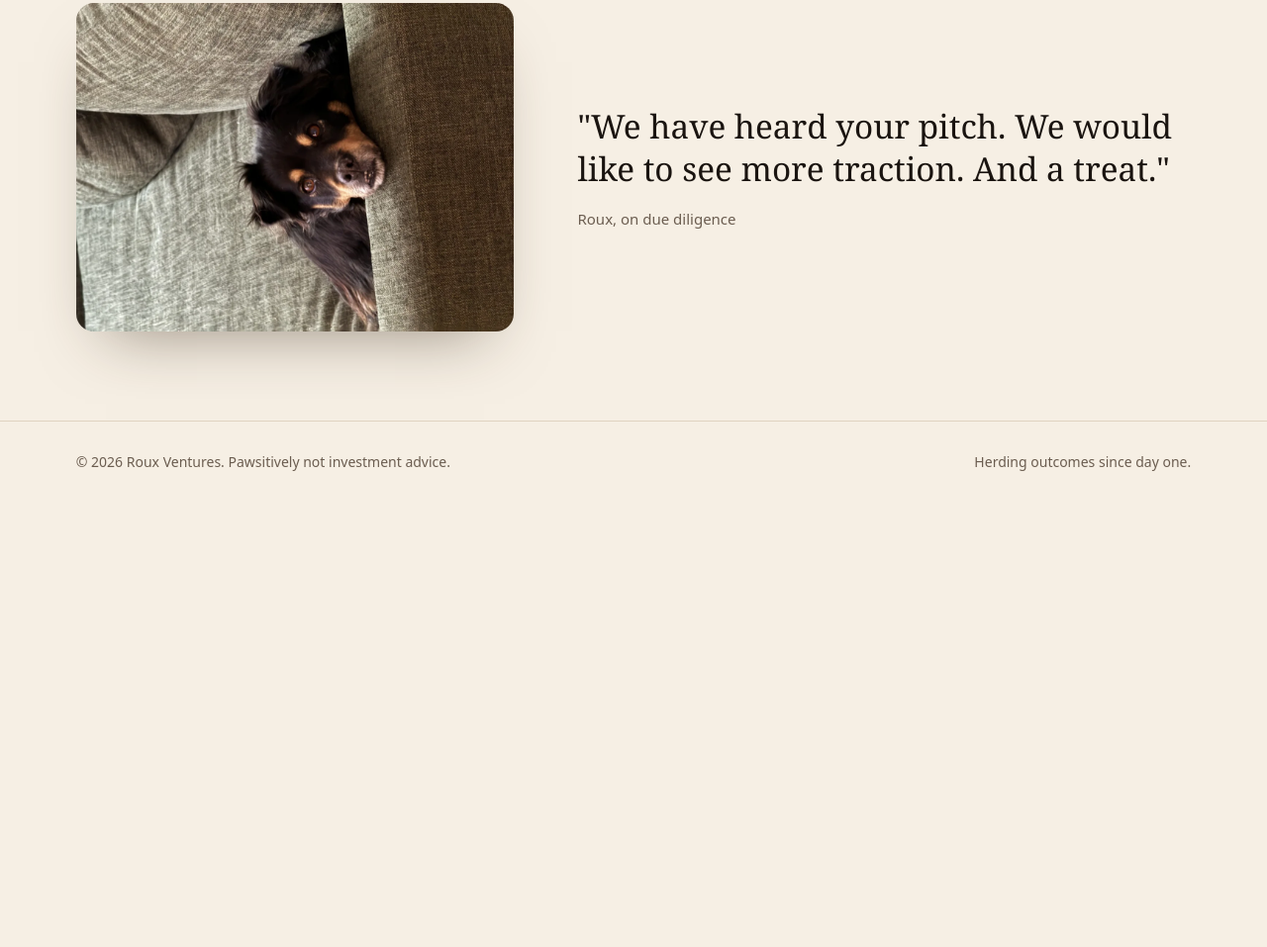
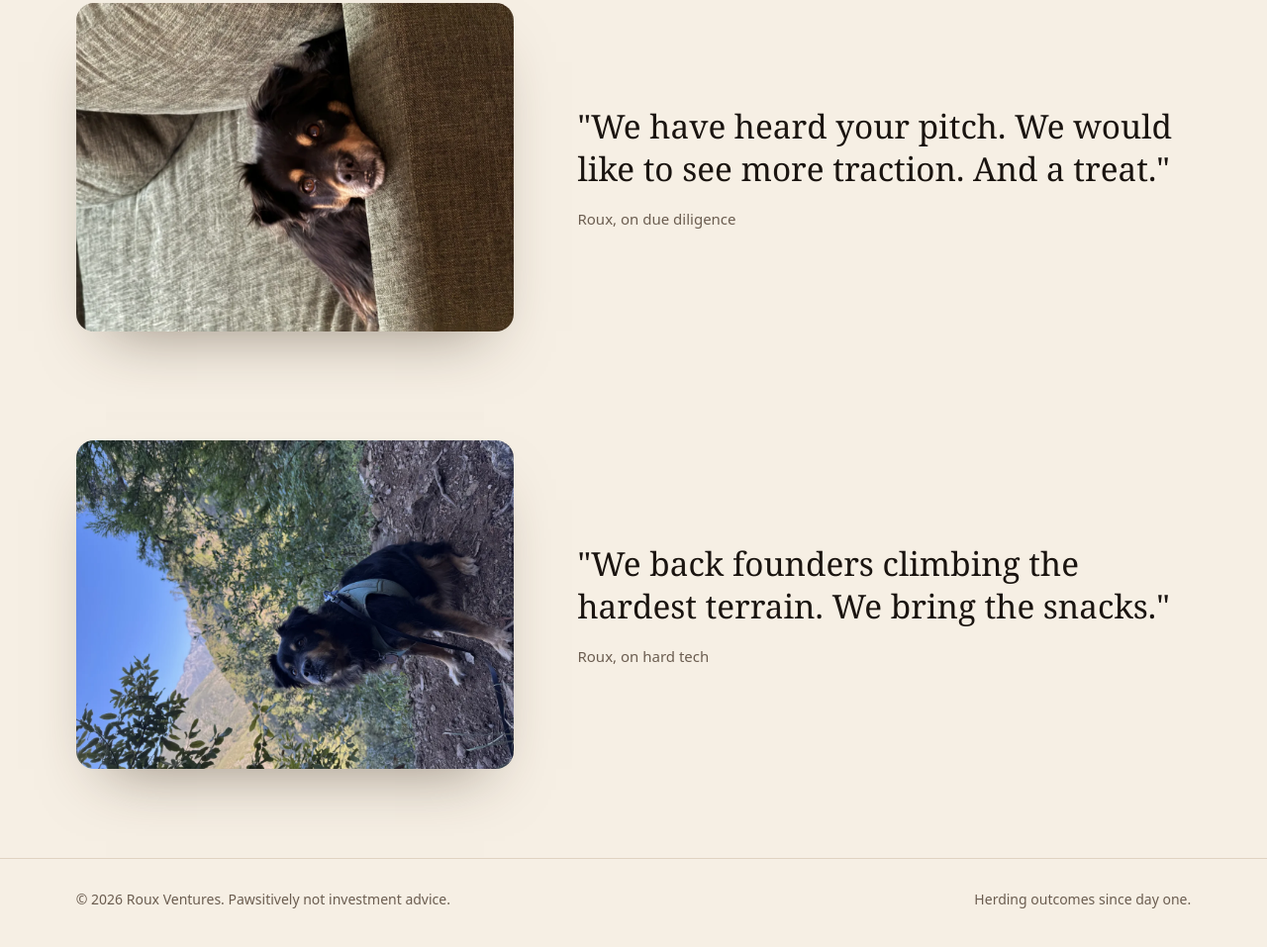
Before and after one commit to sbeaton09/roux-ventures, a plain HTML site: page index.html in a window 1280 px wide. Shown: the part 8952-9909 px from the top of the page at 99% size. Before the commit the page ends 9481 px from the top, so only its background shows below. Drawn offline with Linux system fonts and the light colour scheme.

Commit message:
Add trail photo

```diff
--- a/index.html
+++ b/index.html
@@ -65,6 +65,7 @@ footer{padding:30px 6vw 50px;border-top:1px solid var(--line);color:var(--mut);f
 <section class="thesis"><div class="ph"><img src="img/roux14.webp" alt="Roux riding in the back seat of a car"></div><div><blockquote>"Along for the whole ride. Backseat driving included."</blockquote><cite>Roux, on board involvement</cite></div></section>
 <section class="thesis"><div class="ph"><img src="img/roux15.webp" alt="Roux looking up expectantly"></div><div><blockquote>"We always look up to our founders. Especially when they are holding snacks."</blockquote><cite>Roux, on founder relationships</cite></div></section>
 <section class="thesis"><div class="ph"><img src="img/roux16.webp" alt="Roux resting his chin on the couch arm"></div><div><blockquote>"We have heard your pitch. We would like to see more traction. And a treat."</blockquote><cite>Roux, on due diligence</cite></div></section>
+<section class="thesis"><div class="ph"><img src="img/roux17.webp" alt="Roux on a mountain trail"></div><div><blockquote>"We back founders climbing the hardest terrain. We bring the snacks."</blockquote><cite>Roux, on hard tech</cite></div></section>
 <footer><span>© 2026 Roux Ventures. Pawsitively not investment advice.</span><span>Herding outcomes since day one.</span></footer>
 <script>/* paw prints trailing the dog */const tr=document.querySelector('.track');for(let i=0;i<14;i++){const p=document.createElementNS('http://www.w3.org/2000/svg','svg');p.setAttribute('viewBox','0 0 20 20');p.setAttribute('class','paw');p.innerHTML='<g fill="#b5743a"><ellipse cx="10" cy="13" rx="5" ry="4"/><circle cx="4" cy="7" r="2"/><circle cx="8" cy="4" r="2"/><circle cx="12" cy="4" r="2"/><circle cx="16" cy="7" r="2"/></g>';p.style.left=(i*7.3+2)+'%';p.style.animationDelay=(i*0.8)+'s';p.style.bottom=(i%2?2:14)+'px';tr.appendChild(p)}</script>
 </body></html>
```
Also changed, not shown: img/roux17.webp (added).
